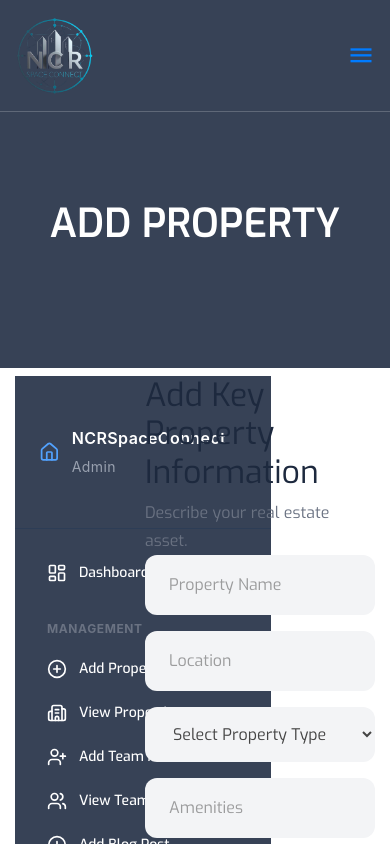
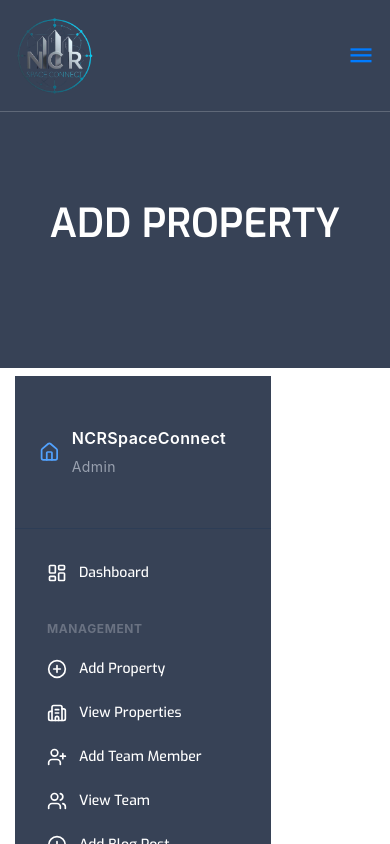
Before and after one commit to Ritikpal63/Real-Estate, a React (Vite) app in the folder client/: page /admin/addproperty in a window 390 px wide. Shown: the top 844 px of the page. Built offline with nearby package versions, Linux system fonts and the light colour scheme; sample sign-in values are in the browser's storage.

Commit message:
Add Responsiveness

```diff
--- a/client/src/pages/Admin/AddPropertyPage.jsx
+++ b/client/src/pages/Admin/AddPropertyPage.jsx
@@ -10,10 +10,10 @@
     <Section title={"Add Property"} />
     <div className="container-fluid">
       <div className="row">
-        <div className="col-4 w-full h-[500px] py-2">
+        <div className="col-lg-4 w-full col-md-12 py-2">
           <AdminAsideSection />
         </div>
-        <div className="col-8  w-full py-2">
+        <div className="col-lg-8 col-md-12  w-full py-2">
           <AddProperty />
         </div>
       </div>
```
